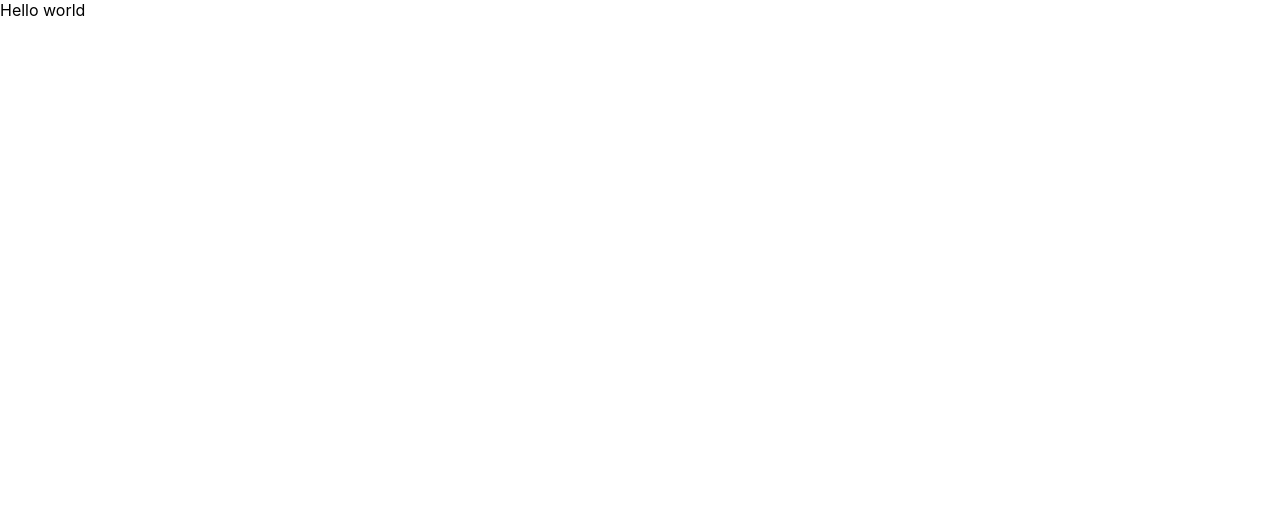
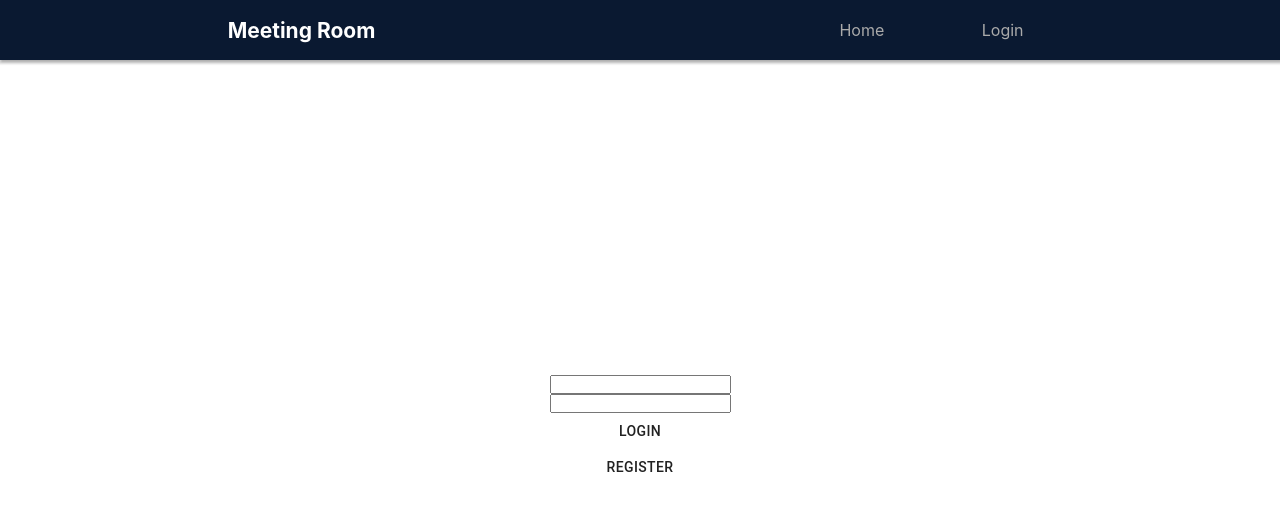
Before and after one commit to mohdsameer7408/MeetingRoomBooking, a React (Create React App) app: page /auth in a window 1280 px wide. Shown: the top 510 px of the page. Built offline with nearby package versions, Linux system fonts and the light colour scheme; no server answers.

Commit message:
added home screen and auth screen

```diff
--- a/src/App.js
+++ b/src/App.js
@@ -1,7 +1,71 @@
-import React from "react";
+import React, { useCallback, useEffect } from "react";
+import styled from "styled-components";
+import { BrowserRouter as Router, Switch, Route } from "react-router-dom";
+import Pusher from "pusher-js";
+import { useDispatch } from "react-redux";
+
+import HomeScreen from "./app/screens/HomeScreen";
+import AuthScreen from "./app/screens/AuthScreen";
+import Header from "./app/components/Header";
+import axios from "./app/features/axios";
+import { setRooms } from "./app/features/roomsSlice";
+import Cookies from "js-cookie";
+import { signIn } from "./app/features/authSlice";
+
+const pusher = new Pusher("065c8d5cf3e03b73bd2f", {
+  cluster: "ap2",
+});
 
 function App() {
-  return <div className="App">Hello world</div>;
+  const dispatch = useDispatch();
+
+  const fetchRooms = useCallback(async () => {
+    const { data } = await axios.get("/rooms");
+    dispatch(setRooms(data));
+  }, [dispatch]);
+
+  useEffect(() => {
+    fetchRooms();
+  }, [fetchRooms]);
+
+  useEffect(() => {
+    const channel = pusher.subscribe("rooms");
+    channel.bind("inserted", (_) => {
+      fetchRooms();
+    });
+  }, [fetchRooms]);
+
+  useEffect(() => {
+    const authToken = Cookies.get("auth-token");
+
+    if (authToken) {
+      axios
+        .get("/user/autoLogin", { headers: { "auth-token": authToken } })
+        .then(({ data }) => dispatch(signIn(data)))
+        .catch(({ response }) => alert(response.data));
+    }
+  }, [dispatch]);
+
+  return (
+    <Router>
+      <AppContainer>
+        <Header />
+        <Switch>
+          <Route path="/auth">
+            <AuthScreen />
+          </Route>
+          <Route path="/">
+            <HomeScreen />
+          </Route>
+        </Switch>
+      </AppContainer>
+    </Router>
+  );
 }
 
 export default App;
+
+const AppContainer = styled.main`
+  display: flex;
+  flex-direction: column;
+`;
--- /dev/null
+++ b/src/app/components/Header.js
@@ -0,0 +1,85 @@
+import React from "react";
+import styled, { css } from "styled-components";
+import { Link } from "react-router-dom";
+import { useDispatch, useSelector } from "react-redux";
+
+import { selectUser, signOutAsync } from "../features/authSlice";
+
+function Header() {
+  const user = useSelector(selectUser);
+  const dispatch = useDispatch();
+
+  const handleLogout = () => {
+    dispatch(signOutAsync());
+  };
+
+  return (
+    <HeaderContainer>
+      <HeaderRightLink to="/">
+        <HeaderLeft>
+          <HeaderTitle>Meeting Room</HeaderTitle>
+        </HeaderLeft>
+      </HeaderRightLink>
+      <HeaderRight>
+        <HeaderRightLink to="/">Home</HeaderRightLink>
+        {user && (
+          <HeaderRightLink to="/myBookings">My Bookings</HeaderRightLink>
+        )}
+        {!user && <HeaderRightLink to="/auth">Login</HeaderRightLink>}
+        {user && <HeaderRightTab>Hey User</HeaderRightTab>}
+        {user && <HeaderRightTab onClick={handleLogout}>LogOut</HeaderRightTab>}
+      </HeaderRight>
+    </HeaderContainer>
+  );
+}
+
+export default Header;
+
+const HeaderContainer = styled.header`
+  display: flex;
+  justify-content: space-around;
+  align-items: center;
+  width: 100%;
+  height: 60px;
+  background-color: var(--primaryColor);
+  box-shadow: 1px 2px 2px 0 rgba(0, 0, 0, 0.2),
+    0 2px 2px 2px rgba(0, 0, 0, 0.15);
+`;
+
+const HeaderLeft = styled.div`
+  display: flex;
+  align-items: center;
+`;
+
+const HeaderTitle = styled.h3`
+  margin-left: 20px;
+  color: #fff;
+  font-size: 21px;
+`;
+
+const HeaderRight = styled.nav`
+  display: flex;
+  width: 22%;
+  justify-content: space-around;
+  align-items: center;
+`;
+
+const LinkStyles = css`
+  text-decoration: none;
+  color: #aaa;
+  transition: all 0.5s ease;
+  padding: 5px 0 5px 0;
+
+  :hover {
+    color: #fff;
+  }
+`;
+
+const HeaderRightLink = styled(Link)`
+  ${LinkStyles}
+`;
+
+const HeaderRightTab = styled.div`
+  cursor: pointer;
+  ${LinkStyles}
+`;
--- /dev/null
+++ b/src/app/components/Room.js
@@ -0,0 +1,43 @@
+import React from "react";
+import styled from "styled-components";
+import moment from "moment";
+import { Button } from "@material-ui/core";
+import { useSelector } from "react-redux";
+
+import { baseURL } from "../features/axios";
+import { selectUser } from "../features/authSlice";
+
+function Room({ roomData, unavailable }) {
+  const user = useSelector(selectUser);
+
+  return (
+    <RoomContainer>
+      <RoomImage src={`${baseURL}/image?name=${roomData.imageUrl}`} />
+      <RoomNumber>Room No - {roomData.roomNo}</RoomNumber>
+      <RoomNumber>
+        {moment(new Date(roomData.dateTime)).format("MMM Do YYYY, HH:mm")}
+      </RoomNumber>
+      {!unavailable && user && <BookButton>Book Now</BookButton>}
+    </RoomContainer>
+  );
+}
+
+export default Room;
+
+const RoomContainer = styled.div`
+  display: flex;
+  flex-direction: column;
+  width: calc(100% / 4);
+`;
+
+const RoomImage = styled.img`
+  width: 100%;
+  height: 200px;
+  object-fit: contain;
+`;
+
+const RoomNumber = styled.h4`
+  margin-bottom: 10px;
+`;
+
+const BookButton = styled(Button)``;
--- /dev/null
+++ b/src/app/features/authSlice.js
@@ -0,0 +1,33 @@
+import { createSlice } from "@reduxjs/toolkit";
+import Cookies from "js-cookie";
+
+export const authSlice = createSlice({
+  name: "auth",
+  initialState: {
+    user: null,
+  },
+  reducers: {
+    signIn: (state, action) => {
+      state.user = action.payload;
+    },
+    signOut: (state) => {
+      state.user = null;
+    },
+  },
+});
+
+export const { signIn, signOut } = authSlice.actions;
+
+export const signInAsync = (user) => async (dispatch) => {
+  Cookies.set("auth-token", user.token, { path: "/" });
+  dispatch(signIn(user));
+};
+
+export const signOutAsync = () => async (dispatch) => {
+  Cookies.remove("auth-token", { path: "/" });
+  dispatch(signOut());
+};
+
+export const selectUser = (state) => state.auth.user;
+
+export default authSlice.reducer;
--- /dev/null
+++ b/src/app/features/axios.js
@@ -0,0 +1,9 @@
+import Axios from "axios";
+
+export const baseURL = "https://meeting-rooms-api.herokuapp.com/api";
+
+const instance = Axios.create({
+  baseURL,
+});
+
+export default instance;
--- /dev/null
+++ b/src/app/features/roomsSlice.js
@@ -0,0 +1,19 @@
+import { createSlice } from "@reduxjs/toolkit";
+
+export const roomsSlice = createSlice({
+  name: "rooms",
+  initialState: {
+    allRooms: [],
+  },
+  reducers: {
+    setRooms: (state, action) => {
+      state.allRooms = action.payload;
+    },
+  },
+});
+
+export const { setRooms } = roomsSlice.actions;
+
+export const selectRooms = (state) => state.rooms.allRooms;
+
+export default roomsSlice.reducer;
--- a/src/app/features/store.js
+++ b/src/app/features/store.js
@@ -1,5 +1,11 @@
 import { configureStore } from "@reduxjs/toolkit";
 
+import authReducer from "./authSlice";
+import roomsReducer from "./roomsSlice";
+
 export const store = configureStore({
-  reducer: {},
+  reducer: {
+    auth: authReducer,
+    rooms: roomsReducer,
+  },
 });
--- /dev/null
+++ b/src/app/screens/AuthScreen.js
@@ -0,0 +1,35 @@
+import React from "react";
+import styled from "styled-components";
+import { Button } from "@material-ui/core";
+
+function AuthScreen() {
+  return (
+    <AuthScreenContainer>
+      <AuthForm>
+        <FormInput />
+        <FormInput />
+        <SubmitButton>Login</SubmitButton>
+        <SubmitButton>Register</SubmitButton>
+      </AuthForm>
+    </AuthScreenContainer>
+  );
+}
+
+export default AuthScreen;
+
+const AuthScreenContainer = styled.section`
+  display: flex;
+  width: 100%;
+  height: calc(100vh - 60px);
+  justify-content: center;
+  align-items: center;
+`;
+
+const AuthForm = styled.form`
+  display: flex;
+  flex-direction: column;
+`;
+
+const FormInput = styled.input``;
+
+const SubmitButton = styled(Button)``;
--- /dev/null
+++ b/src/app/screens/HomeScreen.js
@@ -0,0 +1,51 @@
+import React from "react";
+import { useSelector } from "react-redux";
+import styled from "styled-components";
+
+import { selectRooms } from "../features/roomsSlice";
+import Room from "../components/Room";
+
+function HomeScreen() {
+  const availableRooms = [...useSelector(selectRooms)].filter(
+    (room) => room.isAvailable
+  );
+  const unavailableRooms = [...useSelector(selectRooms)].filter(
+    (room) => !room.isAvailable
+  );
+
+  return (
+    <HomeScreenContainer>
+      <Title>Available Rooms</Title>
+      <RoomsContainer>
+        {availableRooms.map((room) => (
+          <Room key={room._id} roomData={room} />
+        ))}
+      </RoomsContainer>
+      <Title>Unavailable Rooms</Title>
+      <RoomsContainer>
+        {unavailableRooms.map((room) => (
+          <Room key={room._id} roomData={room} unavailable />
+        ))}
+      </RoomsContainer>
+    </HomeScreenContainer>
+  );
+}
+
+export default HomeScreen;
+
+const HomeScreenContainer = styled.section`
+  display: flex;
+  flex-direction: column;
+  padding: 50px;
+`;
+
+const Title = styled.h2`
+  border-bottom: 3px solid #000;
+`;
+
+const RoomsContainer = styled.div`
+  display: flex;
+  gap: 30px;
+  width: 100%;
+  margin: 20px 0;
+`;
```
